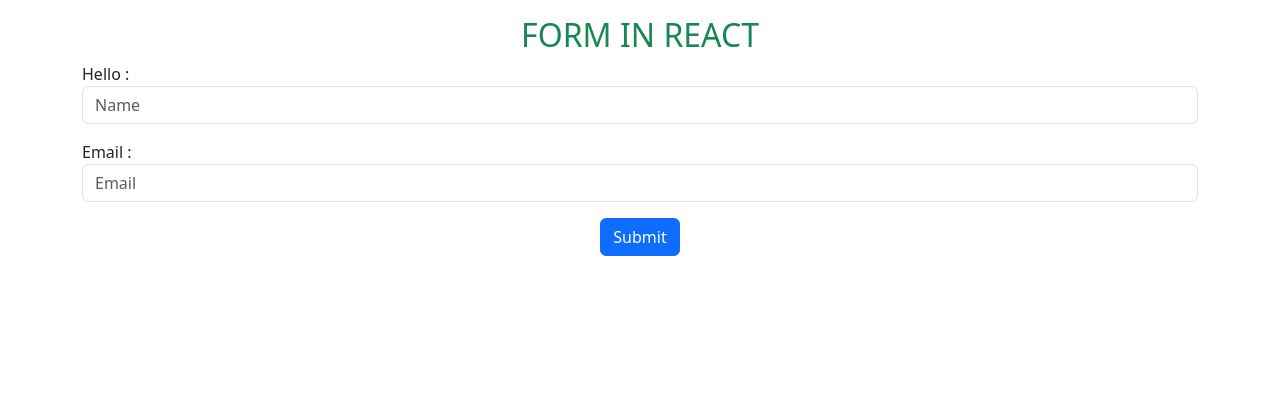
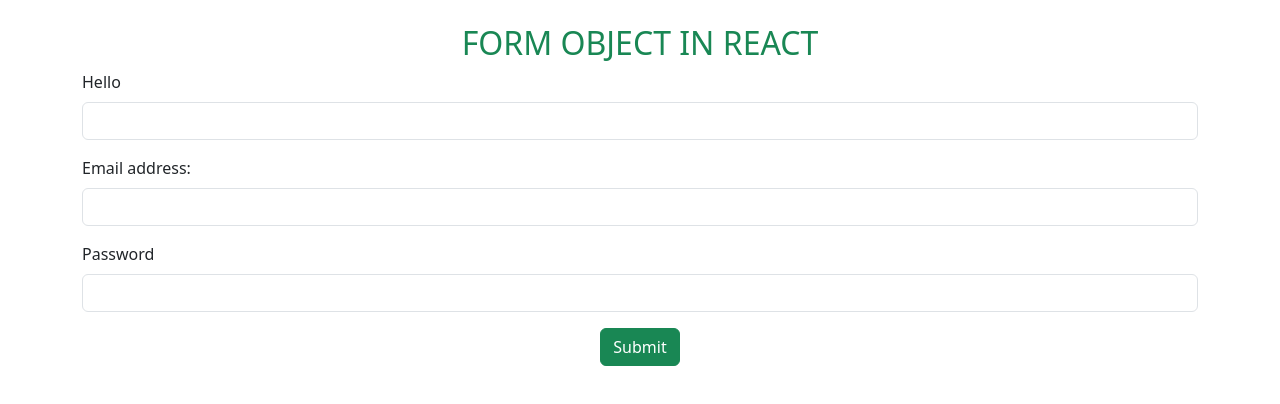
Before and after one commit to koraykoksal/react-app_useStateHook-Events, a React (Create React App) app: page / in a window 1280 px wide. Shown: the top 404 px of the page. Built offline with nearby package versions, Linux system fonts and the light colour scheme.

Commit message:
FormObjects

```diff
--- a/src/App.js
+++ b/src/App.js
@@ -1,4 +1,5 @@
 import Form from "./components/1-forms/Form"
+import FormObject from "./components/1-forms/FormObject";
 import KeyboardEvents from "./components/2-keyboardClipboardEvents/KeyboardClipboard"
 import MouseEvent from "./components/3-mouseEvents/MouseEvent"
 
@@ -7,7 +8,8 @@ import 'bootstrap/dist/css/bootstrap.min.css';
 function App() {
   return (
     <div>
-      <Form />
+      {/* <Form /> */}
+      <FormObject/>
       {/* <KeyboardEvents /> */}
       {/* <MouseEvent /> */}
     </div>
--- /dev/null
+++ b/src/components/1-forms/FormObject.jsx
@@ -0,0 +1,97 @@
+import { useState } from "react"
+
+const FormObject = () => {
+  const [formData, setFormData] = useState({
+    username: "",
+    email: "",
+    password: "",
+  })
+
+  //? Destr.
+  const { username, email, password } = formData
+
+  const handleSubmit = (e) => {
+    e.preventDefault()
+
+    alert(`
+      username:${username}
+      email:${email}
+      password:${password}
+    `)
+
+    setFormData({
+        username: "",
+        email: "",
+        password: "",
+
+    })
+  }
+
+  const handleFormData = (e) => {
+    console.log(e.target.value)
+    console.log(e.target.name)
+    console.log(e.target.id)
+    setFormData({ ...formData, [e.target.name]: e.target.value })
+  }
+
+  console.log(formData)
+
+  return (
+    <div className="container mt-4">
+      <h2 className="text-center text-success">FORM OBJECT IN REACT</h2>
+      <form onSubmit={handleSubmit}>
+        <div className="mb-3">
+          <label htmlFor="username" className="form-label">
+            Hello {username}
+          </label>
+          <input
+            type="text"
+            className="form-control"
+            id="username"
+            aria-describedby="emailHelp"
+            //? OnChange event'ı input degeri her degistiginde tetiklenir. Biz de yazdıgımız event handler araciligi ile State'i guncelleyebilmis oluruz.
+            onChange={handleFormData}
+            value={username}
+            name="username"
+          />
+        </div>
+
+        <div className="mb-3">
+          <label htmlFor="email" className="form-label">
+            Email address: <span className="text-danger">{email}</span>
+          </label>
+          <input
+            type="email"
+            className="form-control"
+            id="email"
+            aria-describedby="emailHelp"
+            onChange={handleFormData}
+            value={email}
+            name="email"
+          />
+        </div>
+        <div className="mb-3">
+          <label htmlFor="password" className="form-label">
+            Password
+          </label>
+          <input
+            type="password"
+            className="form-control"
+            id="password"
+            onChange={handleFormData}
+            value={password}
+            name="password"
+          />
+        </div>
+
+        <div className="text-center">
+          <button type="submit" className="btn btn-success">
+            Submit
+          </button>
+        </div>
+      </form>
+    </div>
+  )
+}
+
+export default FormObject
```
